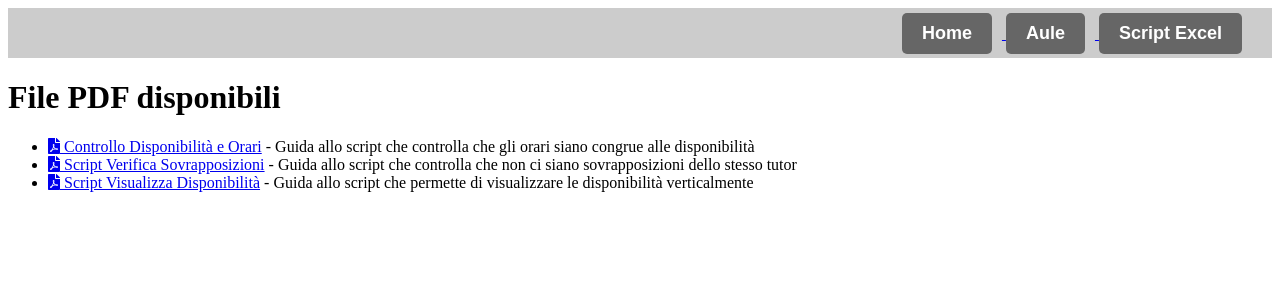
After one commit to MattChen96/Tutor-Availability, a Flask app: page /guide-script in a window 1280 px wide. The commit adds this page. Shown: the top 300 px of the page. Run offline with Flask 3, Linux system fonts and the light colour scheme.

Commit message:
add guide script excel, add html dash and footer fragment

```diff
--- a/main.py
+++ b/main.py
@@ -1,4 +1,5 @@
-from flask import Flask, render_template, request, send_file, after_this_request
+from flask import Flask, render_template, request, send_file, after_this_request, send_from_directory
+
 from datetime import datetime , timedelta
 import pandas as pd
 from create_availability import create_availability_excel
@@ -82,5 +83,21 @@
     # passa i gruppi di bottoni alla pagina HTML
     return render_template('aule.html', gruppi_links=gruppi_links)
 
+
+@app.route('/guide-script')
+def script_excel():
+    files = [
+        {'name': 'Controllo Disponibilità e Orari', 'filename': 'controllo_disponibilita_e_orari.pdf', 'description': 'Guida allo script che controlla che gli orari siano congrue alle disponibilità'},
+        {'name': 'Script Verifica Sovrapposizioni', 'filename': 'script_verifica_sovrapposizioni.pdf', 'description': 'Guida allo script che controlla che non ci siano sovrapposizioni dello stesso tutor'},
+        {'name': 'Script Visualizza Disponibilità', 'filename': 'script_disponibilità.pdf .pdf', 'description': 'Guida allo script che permette di visualizzare le disponibilità verticalmente'}
+    ]
+    return render_template('guide-script.html', files=files)
+
+@app.route('/download/<filename>')
+def download(filename):
+    directory = '/home/mattchen2/Tutor-Availability/data/guide_script/'  # Sostituisci con il percorso reale della cartella dei file PDF
+    return send_from_directory(directory, filename)
+
+
 if __name__ == '__main__':
     app.run()
--- /dev/null
+++ b/templates/dashboard.html
@@ -0,0 +1,10 @@
+<div class="dashboard">
+    <div>
+      <h1></h1>
+    </div>
+    <div>
+      <a href="/"> <button class="active">Home</button> </a>
+      <a href="/aule"> <button class="active">Aule</button> </a>
+      <a href="/guide-script"> <button class="active">Script Excel</button> </a>
+    </div>
+</div>
--- /dev/null
+++ b/templates/footer.html
@@ -0,0 +1,3 @@
+<footer style="position: fixed; bottom: 0; left: 0; right: 0; background-color: #ccc;">
+  <p>Github: <a href="https://github.com/MattChen96/Tutor-Availability">Link</a></p>
+</footer>
--- /dev/null
+++ b/templates/guide-script.html
@@ -0,0 +1,20 @@
+<!DOCTYPE html>
+<html>
+<head>
+  <title>File PDF da scaricare</title>
+  <link rel="stylesheet" href="https://cdnjs.cloudflare.com/ajax/libs/font-awesome/5.15.3/css/all.min.css">
+  <link rel="stylesheet" href="static/style.css">
+</head>
+<body>
+
+    {% include 'dashboard.html' %}
+
+    <h1>File PDF disponibili</h1>
+    <ul>
+    {% for file in files %}
+      <li><a href="{{ url_for('download', filename=file.filename) }}" target="_blank"><i class="fas fa-file-pdf"></i> {{ file.name }}</a> - {{ file.description }} </li>
+    {% endfor %}
+    </ul>
+
+</body>
+</html>
```
Also changed, not shown: templates/aule.html (+4 -9 lines), templates/index.html (+5 -13 lines), 3 other files.
